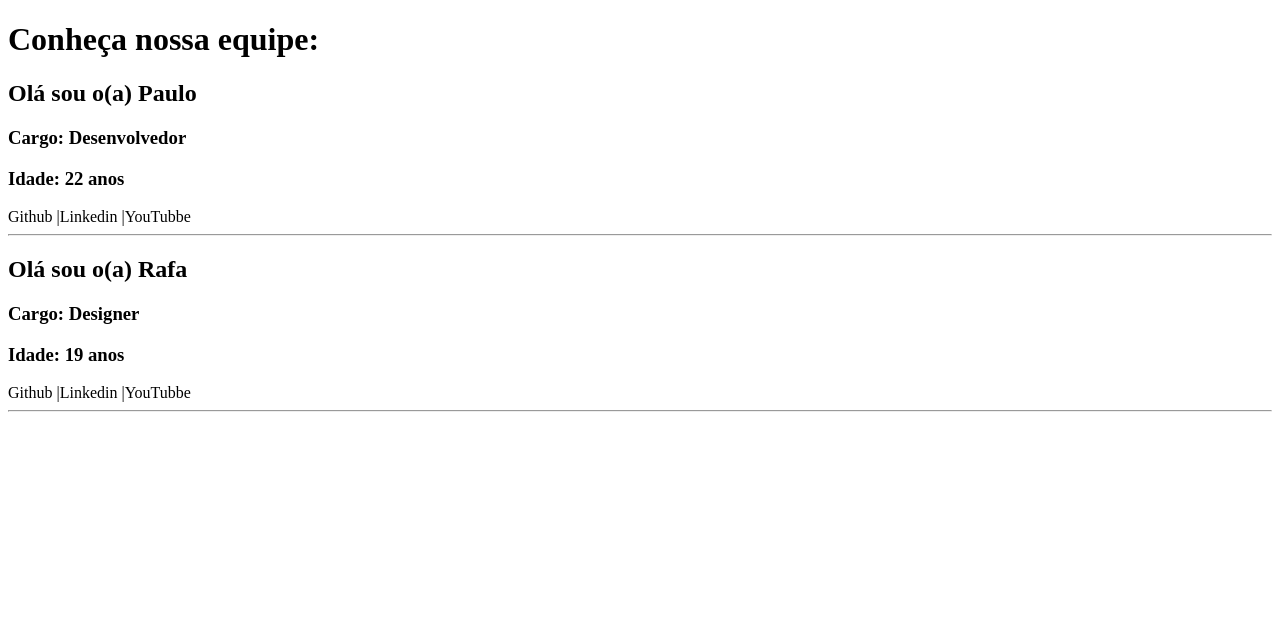
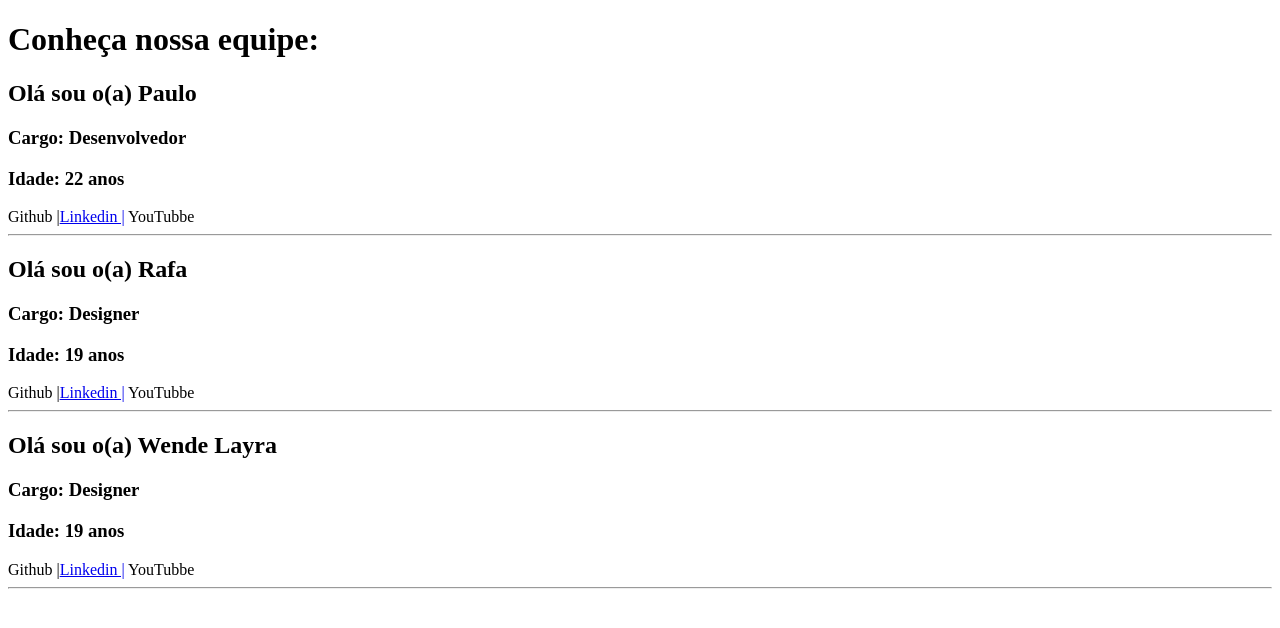
Before and after one commit to dev-vilela/Curso-de-ReactJS, a React (Create React App) app in the folder REACT/meuapp/: page / in a window 1280 px wide. Shown: the top 628 px of the page. Built offline with nearby package versions, Linux system fonts and the light colour scheme.

Commit message:
Aula 34 sobre props e componente

```diff
--- a/REACT/meuapp/src/App.js
+++ b/REACT/meuapp/src/App.js
@@ -6,7 +6,7 @@ const Equipe = (props) =>{
         <Sobre nome={props.nome} cargo={props.cargo}
         idade={props.idade} />
 
-        <Social/>
+        <Social ld={props.Linkedin} />
 
         <hr></hr>
     </div>
@@ -27,8 +27,8 @@ const Social = (props) =>{
  return(
   <div>
     <a>Github |</a>
-    <a>Linkedin |</a>
-    <a>YouTubbe </a>
+    <a href={props.ld}>Linkedin |</a>
+    <a> YouTubbe </a>
   </div>
  )
 }
@@ -39,7 +39,10 @@ function App(){
       <h1>Conheça nossa equipe:</h1>
 
       <Equipe nome="Paulo" cargo="Desenvolvedor" idade="22" Linkedin="https://www.linkedin.com/in/paulo-vilela-18126922b/"/>
-      <Equipe nome="Rafa" cargo="Designer" idade="19" />
+
+      <Equipe nome="Rafa" cargo="Designer" idade="19" Linkedin="https://www.linkedin.com/in/paulo-vilela-18126922b/"  />
+
+      <Equipe nome="Wende Layra" cargo="Designer" idade="19" Linkedin="https://www.linkedin.com/in/paulo-vilela-18126922b/"  />
     </div>
   );
 }
```
